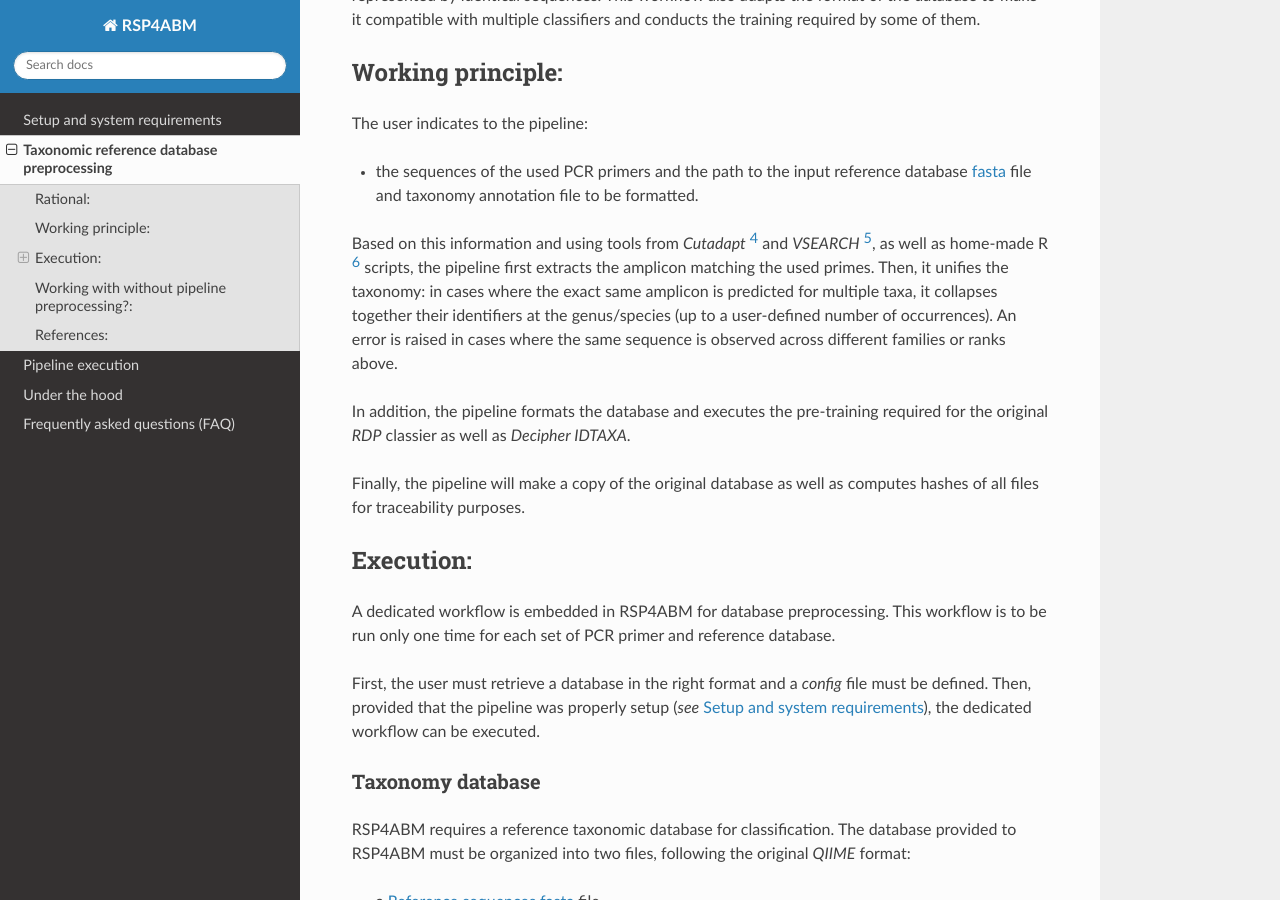
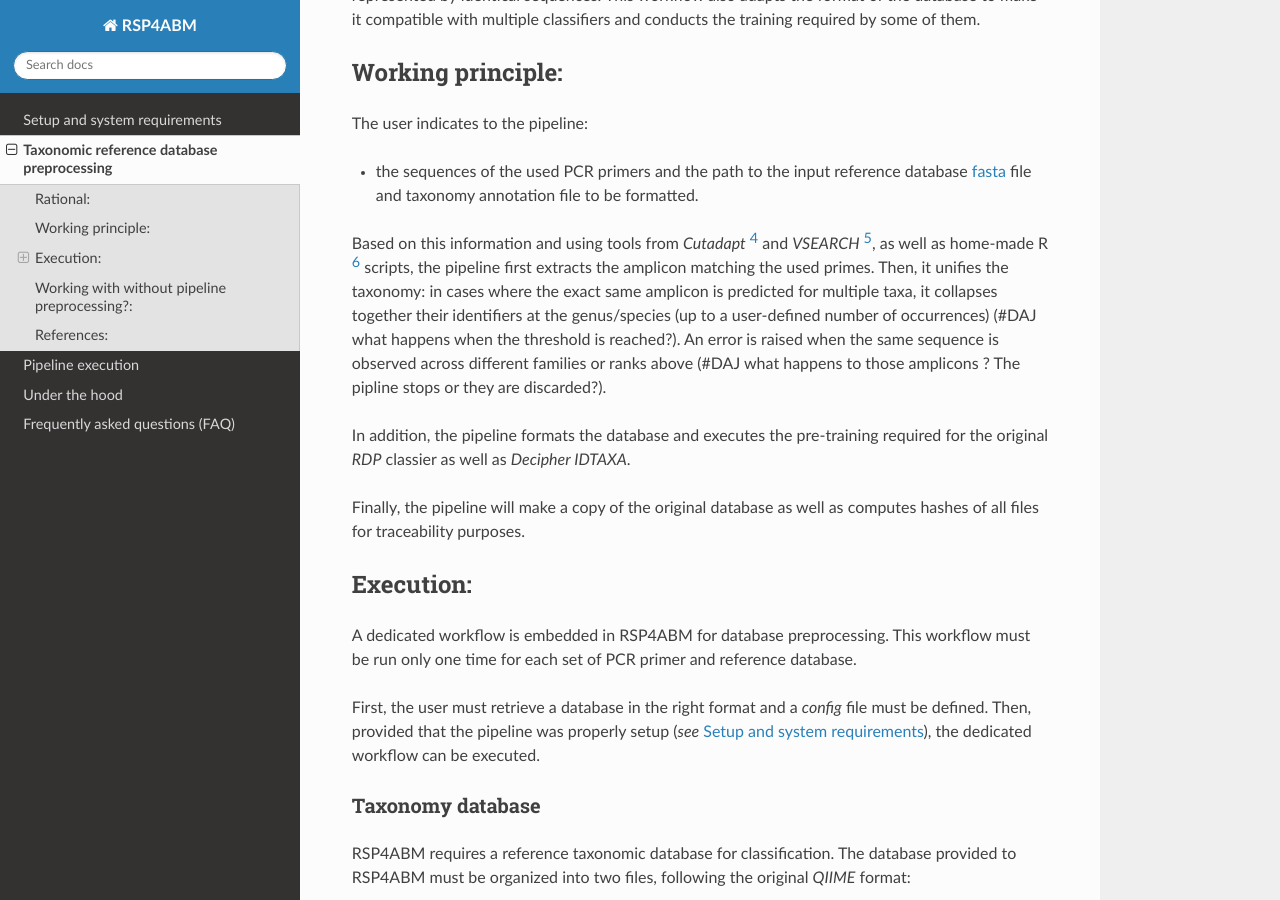
Before and after one commit to metagenlab/zAMP, a Sphinx documentation site: the page built from docs/pages/ref_DB_preprocessing.rst, in a window 1280 px wide and 900 px high, scrolled down 621 px. Built offline with Sphinx 7.4.7 and the Read the Docs theme 2.0.0, drawn with Linux system fonts in a browser that asks for light colours; some of the changed text lies outside the part shown.

Commit message:
Update ref_DB_preprocessing.rst

```diff
--- a/docs/pages/ref_DB_preprocessing.rst
+++ b/docs/pages/ref_DB_preprocessing.rst
@@ -25,7 +25,7 @@ The user indicates to the pipeline:
 
 - the sequences of the used PCR primers and the path to the input reference database `fasta <https://en.wikipedia.org/wiki/FASTA_format>`_ file and taxonomy annotation file to be formatted.
 
-Based on this information and using tools from *Cutadapt* [4]_ and *VSEARCH* [5]_, as well as home-made R [6]_ scripts, the pipeline first extracts the amplicon matching the used primes. Then, it unifies the taxonomy: in cases where the exact same amplicon is predicted for multiple taxa, it collapses together their identifiers at the genus/species (up to a user-defined number of occurrences). An error is raised in cases where the same sequence is observed across different families or ranks above.
+Based on this information and using tools from *Cutadapt* [4]_ and *VSEARCH* [5]_, as well as home-made R [6]_ scripts, the pipeline first extracts the amplicon matching the used primes. Then, it unifies the taxonomy: in cases where the exact same amplicon is predicted for multiple taxa, it collapses together their identifiers at the genus/species (up to a user-defined number of occurrences) (#DAJ what happens when the threshold is reached?). An error is raised when the same sequence is observed across different families or ranks above (#DAJ what happens to those amplicons ? The pipline stops or they are discarded?).
 
 In addition, the pipeline formats the database and executes the pre-training required for the original *RDP* classier as well as *Decipher IDTAXA*.
 
@@ -35,7 +35,7 @@ Finally, the  pipeline will make a copy of the original database as well as comp
 Execution:
 ************************************************************************
 
-A dedicated workflow is embedded in RSP4ABM for database preprocessing. This workflow is to be run only one time for each set of PCR primer and reference database.
+A dedicated workflow is embedded in RSP4ABM for database preprocessing. This workflow must be run only one time for each set of PCR primer and reference database.
 
 First, the user must retrieve a database in the right format and a *config* file must be defined. Then, provided that the pipeline was properly setup (*see* :ref:`setup`), the dedicated workflow can be executed.
 
@@ -116,11 +116,11 @@ To execute the pipeline place yourself in any directory, but preferably not in t
 Config file
 =======================================================================
 
-As for the main pipeline, parameters must be provided in an *config file* in the *.yaml* format. Please adapt the following template to your situation.
+As for the main pipeline (#DAJ not sure what is the main pipeline here? The genomic?), parameters must be provided in an *config file* in the *.yaml* format. Please adapt the following template to your situation.
 
 *for instance*::
 
-    # Open a graphic text editor and create a config file. Once opened, copy the example below and adapt it.
+    # Open a graphic text editor and create a config file. Once opened, copy and paste the example below and adapt it.
     $ gedit config_DB.yaml
 
     # Or use a command-line text editor, e.g.
```
Also changed, not shown: other parts of docs/pages/ref_DB_preprocessing.rst (+1 -1 lines).
